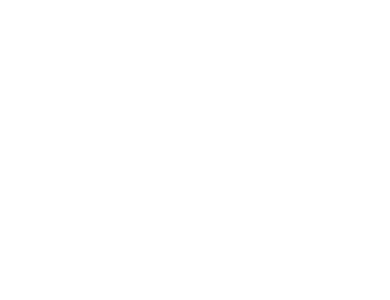
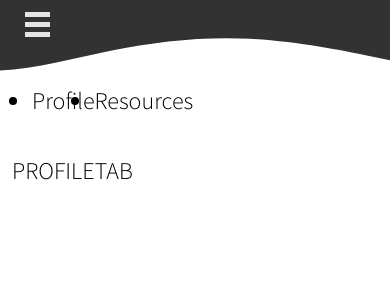
Before and after one commit to rohittp0/vr-world, a React app: page /dashboard in a window 390 px wide. Before the commit this address had no page. Shown: the top 300 px of the page. Built offline with nearby package versions, Linux system fonts and the light colour scheme.

Commit message:
dashboard-init

```diff
--- /dev/null
+++ b/src/components/Profile/index.tsx
@@ -0,0 +1,14 @@
+import React from "react";
+const Profile = () =>
+{
+  return (
+    <>
+
+      <div className="container">
+      PROFILETAB
+      </div>
+    </>
+  );
+};
+
+export default Profile;
--- /dev/null
+++ b/src/components/Resources/index.tsx
@@ -0,0 +1,14 @@
+import React from "react";
+const Resources = () =>
+{
+  return (
+    <>
+
+      <div className="container">
+      RESOURCETAB
+      </div>
+    </>
+  );
+};
+
+export default Resources;
--- a/src/index.tsx
+++ b/src/index.tsx
@@ -12,6 +12,7 @@
 import Blog from "./pages/Blog";
 import {createRoot} from "react-dom/client";
 import Login from "./pages/login";
+import Dashboard from "./pages/dashboard";
 
 const isProduction =
   location.hostname !== "localhost" &&
@@ -35,6 +36,7 @@
           <Route path="/login" element={<Login />} />
           <Route path="/contact" element={<Contact />} />
           <Route path="/form" element={<Form />} />
+          <Route path="/dashboard" element={<Dashboard />} />
           <Route path="/about" element={<About />} />
           <Route path="/blogs/:id" element={<Blog />} />
         </Routes>
--- a/src/pages/Home/index.tsx
+++ b/src/pages/Home/index.tsx
@@ -22,6 +22,7 @@
 
             if (root3.children.length > 1)
                 root3.removeChild(root3.children[0]);
+
         return () =>
 {
             if (root3)
--- /dev/null
+++ b/src/pages/dashboard/index.tsx
@@ -0,0 +1,30 @@
+
+import React, {useState} from "react";
+import Header from "../../components/Header/Header";
+import Profile from "../../components/Profile";
+import Resources from "../../components/Resources";
+import "../../styles/dash.css";
+
+const Dashboard = () =>
+{
+    const [page, setPage]=useState("profile");
+    return (
+<>
+            <Header />
+            <div className="dashmain">
+             <div className="dashbar">
+                        <ul className="dashmenu">
+                            <li className="menu-item" onClick={() => setPage("profile")}>Profile</li>
+                            <li className="menu-item" onClick={() => setPage("resources")}>Resources</li>
+                        </ul>
+                    </div>
+                <div className="compFrame">
+                {page === "profile" && <Profile />}
+                           {page === "resources" && <Resources />}
+                </div>
+                </div>
+                </>
+    );
+};
+
+export default Dashboard;
--- /dev/null
+++ b/src/styles/dash.css
@@ -0,0 +1,17 @@
+.dashmain{
+    display: flex;
+    justify-content: flex-start;
+
+}
+.dashbar{
+}
+@media only screen and (max-width: 450px){
+    .dashmenu{
+        display: flex;
+        flex-direction: row;
+    }
+    .dashmain{
+        display: flex;
+        flex-direction: column;
+    }
+}
--- a/src/styles/form.css
+++ b/src/styles/form.css
@@ -1,4 +1,10 @@
-#table
+#i_frame
 {
-    zoom: 2.5;
+    zoom:2.5;
+    border:0.8px solid #FF0D00;
 }
+@media only screen and (max-width: 450px){
+    #i_frame{
+        zoom:3;
+    }
+}
--- a/src/styles/home.css
+++ b/src/styles/home.css
@@ -81,7 +81,7 @@
     margin: 16px;
   }
 }
-@media only screen and (max-width: 400px) {
+@media only screen and (max-width: 450px) {
   .divider {
     width: 30%;
   }
```
